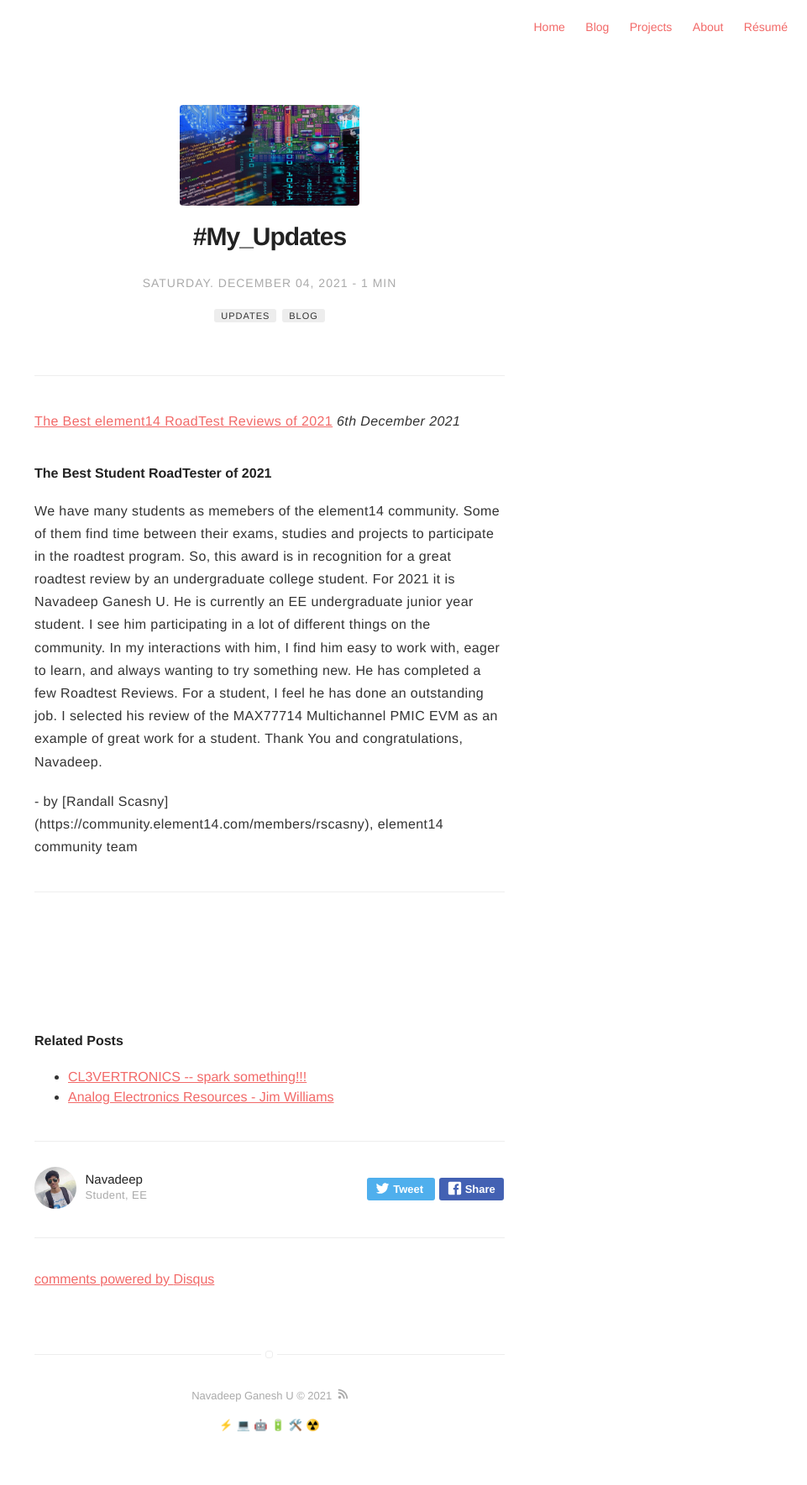
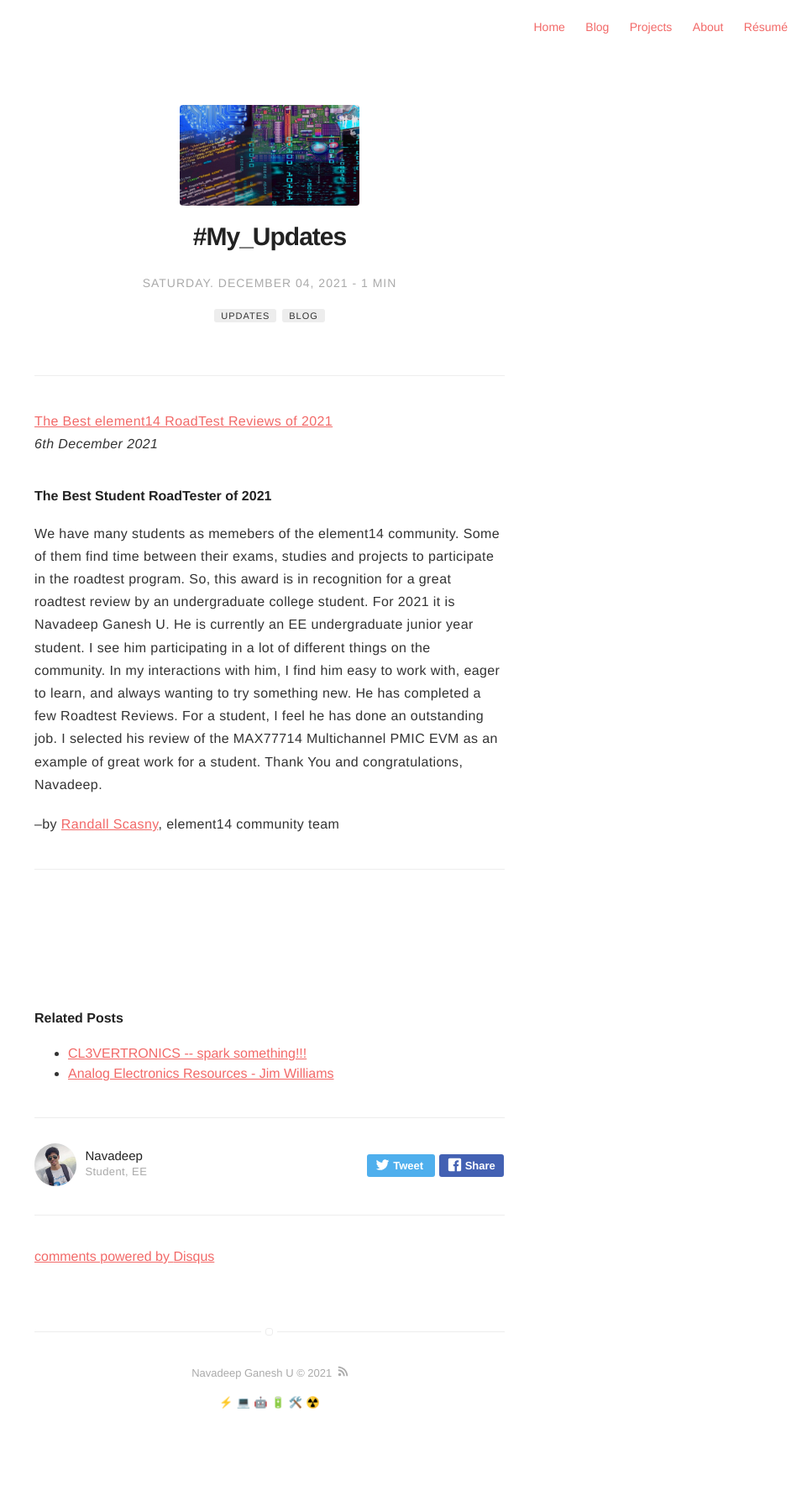
Before and after one commit to ngu25/ngu25.github.io, a Jekyll site: the page built from _posts/2021-12-06-my-updates-blog2.markdown, in a window 1280 px wide. Shown: the whole page at 84% size, without its empty margins (319-1280 px from the left). Built offline with Jekyll 4.4.1, drawn with Linux system fonts in a browser that asks for light colours; comment, search, counter and statistics services are not loaded; after the commit the page ends 1742 px from its top, so only the background shows below that.

Commit message:
Update 2021-12-06-my-updates-blog2.markdown

```diff
--- a/_posts/2021-12-06-my-updates-blog2.markdown
+++ b/_posts/2021-12-06-my-updates-blog2.markdown
@@ -20,6 +20,6 @@
 #### The Best Student RoadTester of 2021
 <p> We have many students as memebers of the element14 community. Some of them find time between their exams, studies and projects to participate in the roadtest program. So, this award is in recognition for a great roadtest review by an undergraduate college student. For 2021 it is Navadeep Ganesh U. He is currently an EE undergraduate junior year student. I see him participating in a lot of different things on the community. In my interactions with him, I find him easy to work with, eager to learn, and always wanting to try something new. He has completed a few Roadtest Reviews. For a student, I feel he has done an outstanding job. I selected his review of the MAX77714 Multichannel PMIC EVM as an example of great work for a student. Thank You and congratulations, Navadeep.</p>
 
-<p> - by [Randall Scasny](https://community.element14.com/members/rscasny), element14 community team </p>
+--by [Randall Scasny](https://community.element14.com/members/rscasny), element14 community team
 
 ---
```
